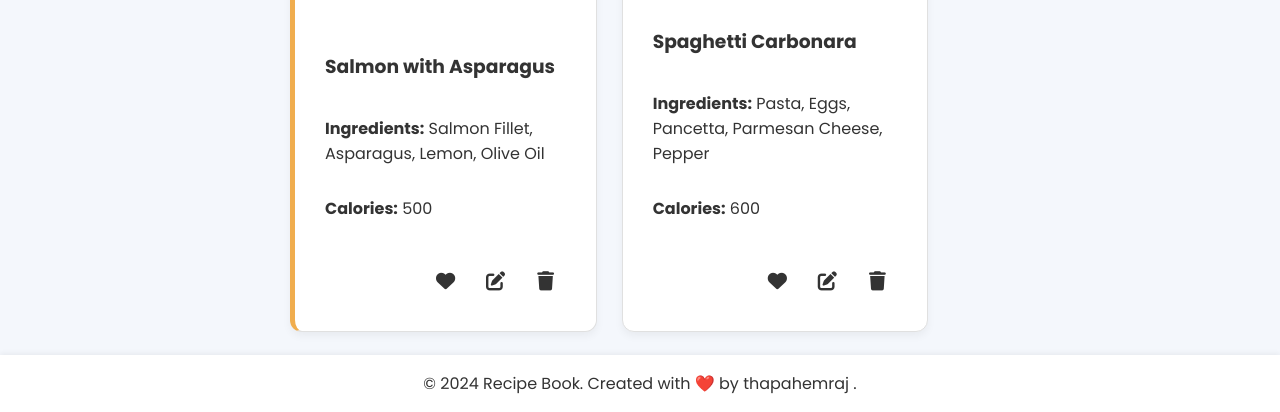
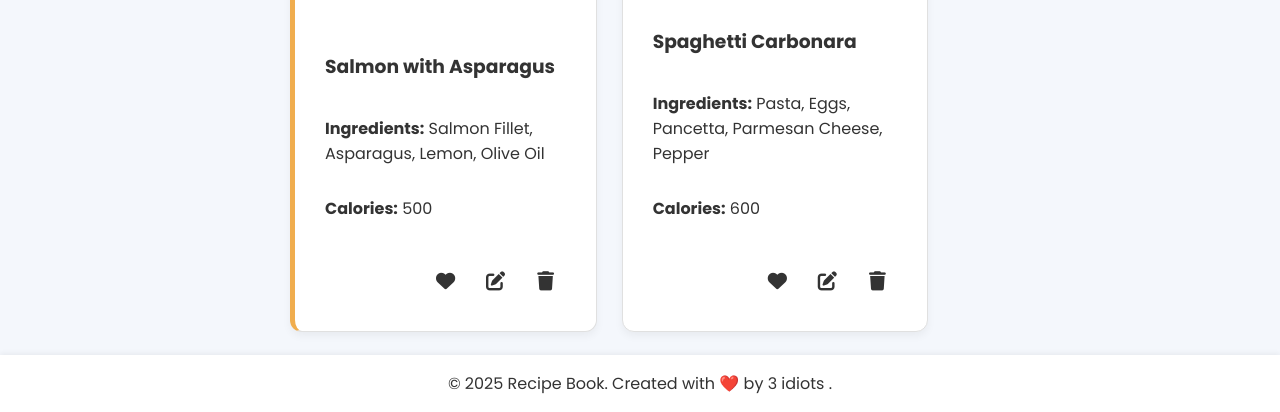
Before and after one commit to thapahemraj/recipe-book, a plain HTML site: page hackathon/index.html in a window 1280 px wide. Shown: the part 855-1267 px from the top of the page. Drawn offline with Linux system fonts and the light colour scheme.

Commit message:
footer change

```diff
--- a/hackathon/index.html
+++ b/hackathon/index.html
@@ -118,7 +118,7 @@
     </div>
 
     <footer>
-        <p>&copy; 2024 Recipe Book. Created with ❤️ by <a href="https://thapahemraj.com.np" target="_blank" style="text-decoration: none; color: var(--text-color);"    >thapahemraj</a> .</p>
+        <p>&copy; 2025 Recipe Book. Created with ❤️ by <a href="https://thapahemraj.com.np" target="_blank" style="text-decoration: none; color: var(--text-color);"    >3 idiots</a> .</p>
     </footer>
 
     <div id="print-area"></div>
```
